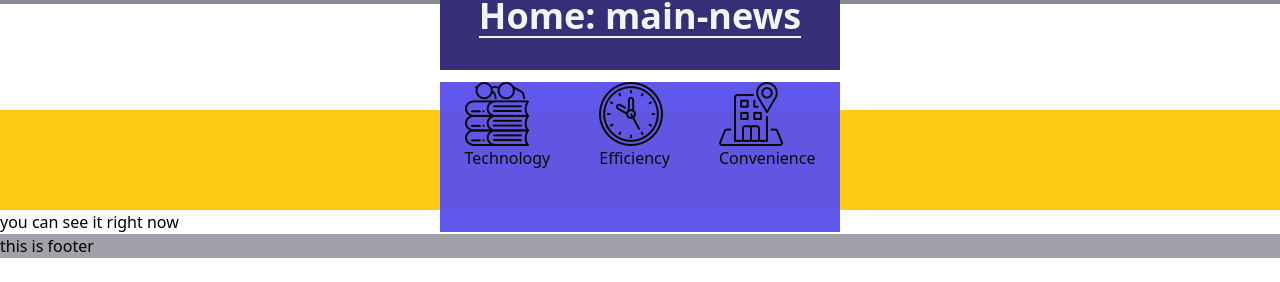
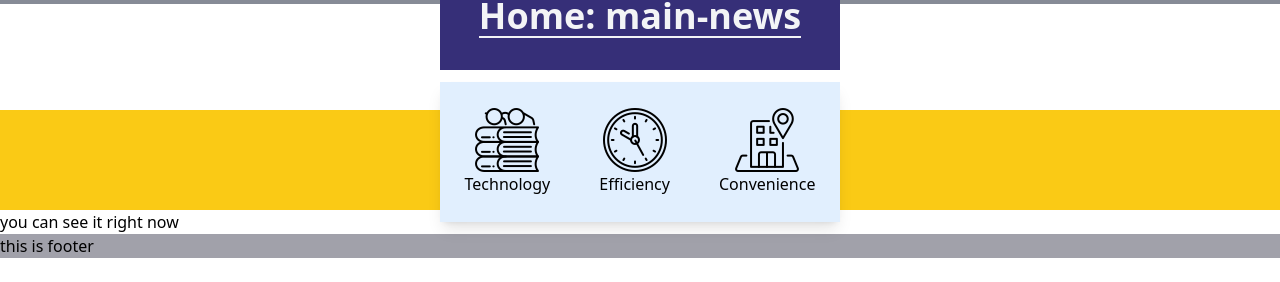
Before and after one commit to Viacheslav1998/floating, a Vue app: page / in a window 1280 px wide. Shown: the part 496-778 px from the top of the page. Built offline with nearby package versions, Linux system fonts and the light colour scheme; grey boxes are pictures that could not be loaded.

Commit message:
feat: css

```diff
--- a/src/pages/HomeView.vue
+++ b/src/pages/HomeView.vue
@@ -11,18 +11,24 @@
   <!-- and title page -->
   <div>
     <div class="bg-yellow-300 flex justify-center py-5 h-[100px]">
-      <div class="bg-indigo-600 w-[400px] h-[150px] relative opacity-95 bottom-12 z-10">
+      <div class="bg-blue-100 w-[400px] h-[140px] relative bottom-12 z-10 flex flex-col justify-center shadow-lg">
         <div class="flex justify-around">
           <div>
-            <img src="/icons/books.png">
+            <div class="flex justify-center">
+              <img src="/icons/books.png">
+            </div>
             <p>Technology</p>
           </div>
           <div>
-            <img src="/icons/clock.png">
+            <div class="flex justify-center">
+              <img src="/icons/clock.png">
+            </div>
             <p>Efficiency</p>
           </div>
           <div>
-            <img src="/icons/location.png">
+            <div class="flex justify-center">
+              <img src="/icons/location.png">
+            </div>
             <p>Convenience</p>
           </div>
         </div>
```
